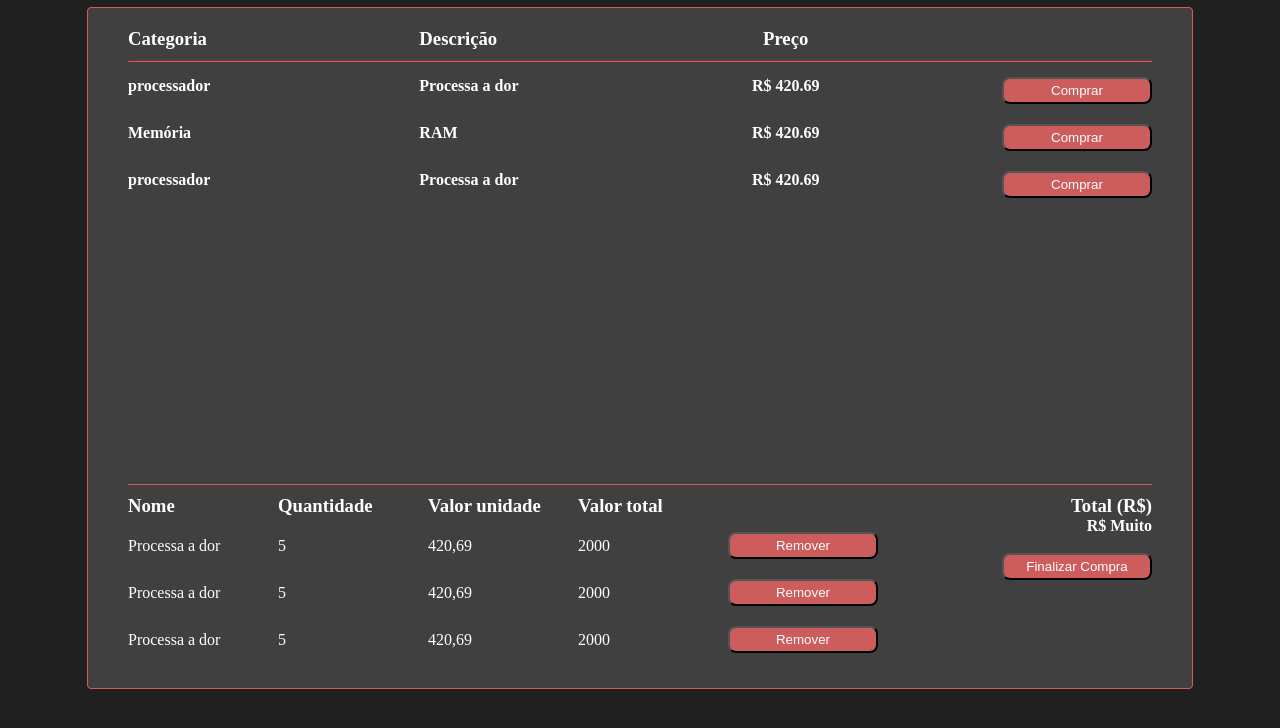
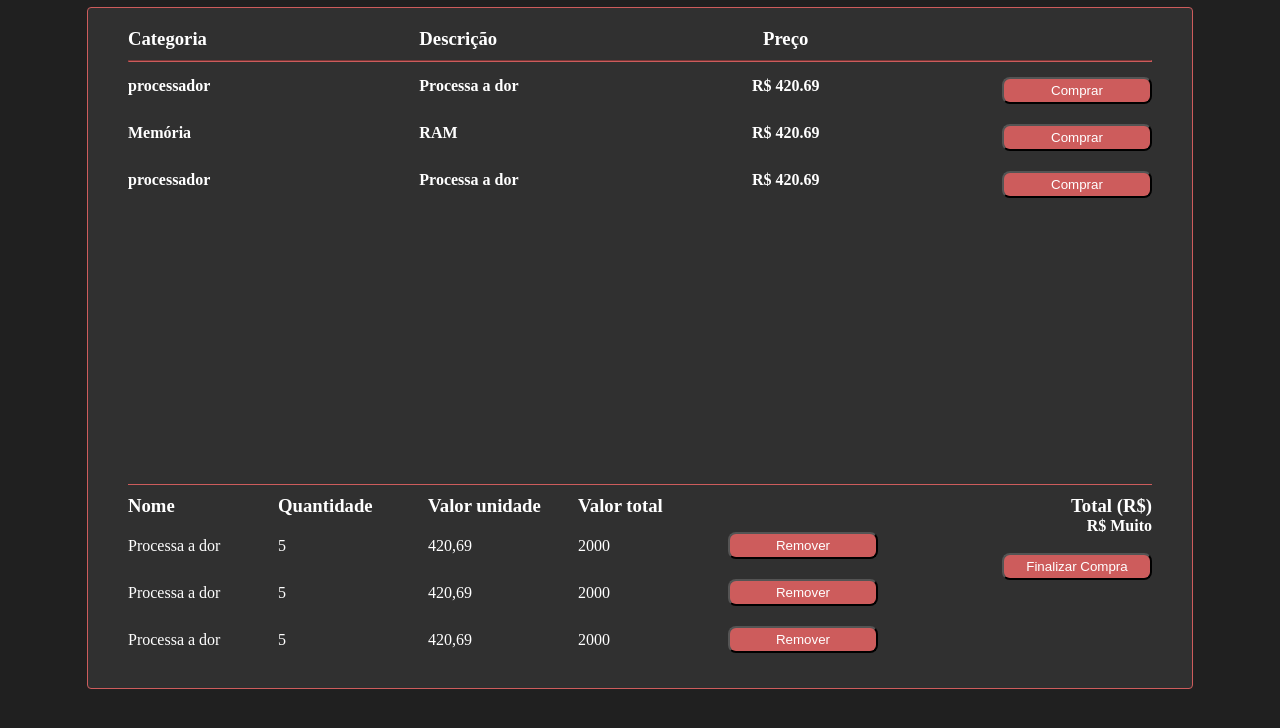
Before and after one commit to erickgusson/SENAC-UC11-TESTES, a plain HTML site: page Aula_01(carrinho)/index.html in a window 1280 px wide. Shown: the part 50-778 px from the top of the page. Drawn offline with Linux system fonts and the light colour scheme.

Commit message:
Mudança da cor de fundo

```diff
--- a/Aula_01(carrinho)/css/style.css
+++ b/Aula_01(carrinho)/css/style.css
@@ -29,7 +29,7 @@ body {
     flex-direction: column;
     justify-content: space-between;
 
-    background-color: #404040;
+    background-color: #303030;
 
     color: white;
 
```
